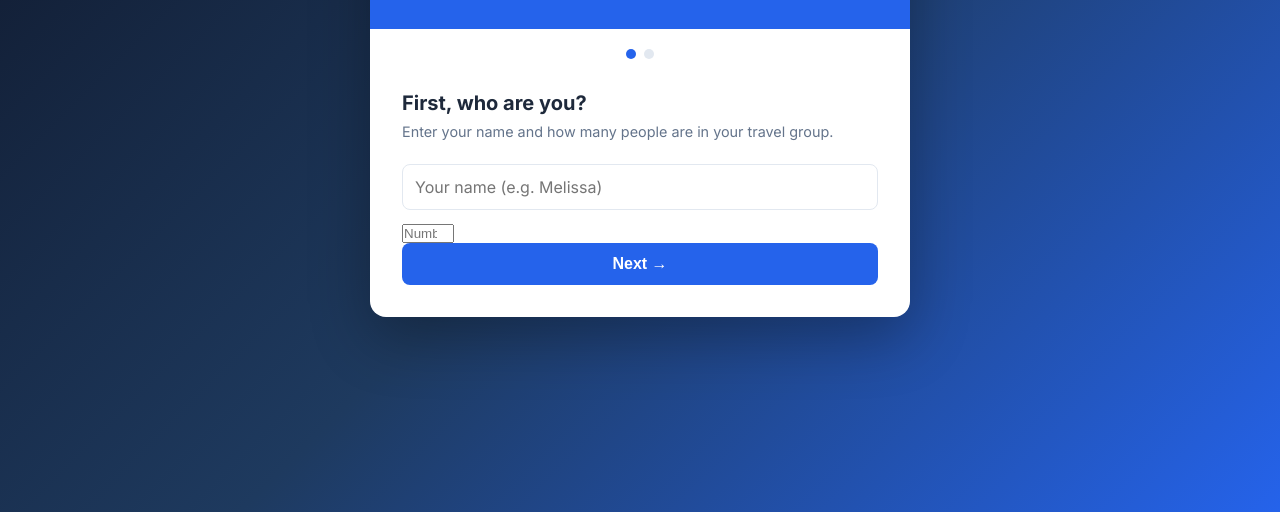
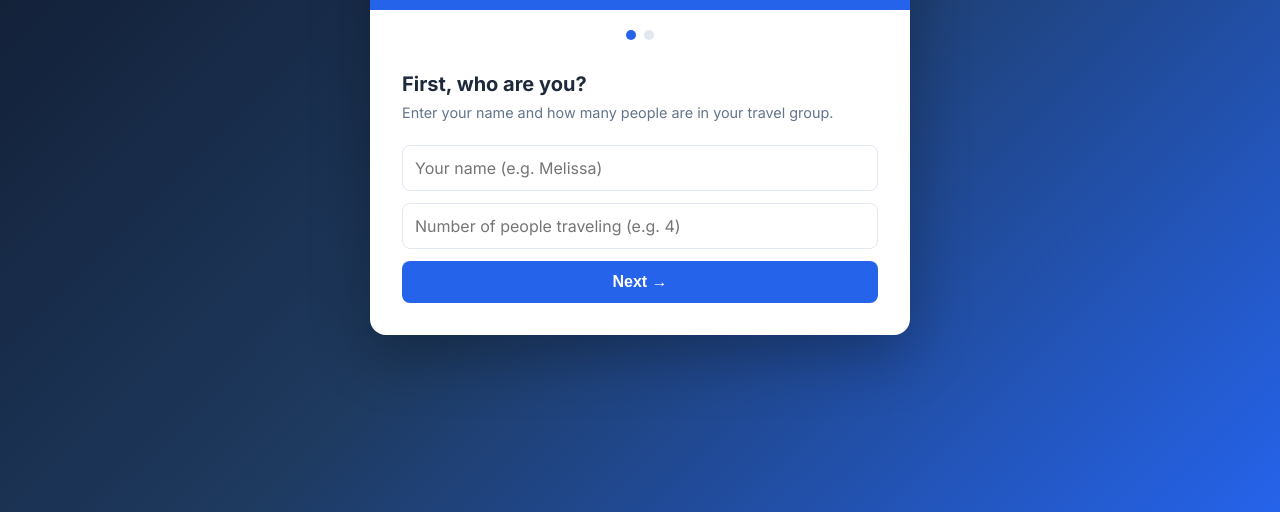
Before and after one commit to melissachang9/brunnerfamilytrip, a website: page docs/vote.html in a window 1280 px wide. Shown: the part 288-800 px from the top of the page. Drawn offline with nearby package versions, Linux system fonts and the light colour scheme.

Commit message:
Make party size input same size as name input

```diff
--- a/docs/vote.html
+++ b/docs/vote.html
@@ -60,7 +60,7 @@
     <h2>First, who are you?</h2>
     <p class="subtitle">Enter your name and how many people are in your travel group.</p>
     <input type="text" id="voter-name" placeholder="Your name (e.g. Melissa)" autocomplete="off">
-    <input type="number" id="voter-party-size" placeholder="Number of people traveling (e.g. 4)" min="1" max="50" autocomplete="off">
+    <input type="text" id="voter-party-size" inputmode="numeric" pattern="[0-9]*" placeholder="Number of people traveling (e.g. 4)" autocomplete="off">
     <p class="error" id="name-error">Please enter your name and number of travelers</p>
     <button class="btn" onclick="goToVote()">Next &rarr;</button>
   </div>
```
